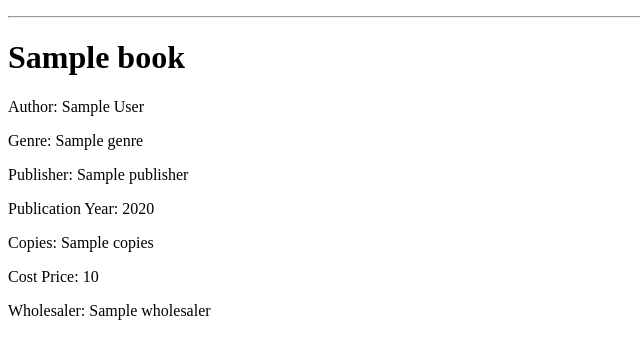
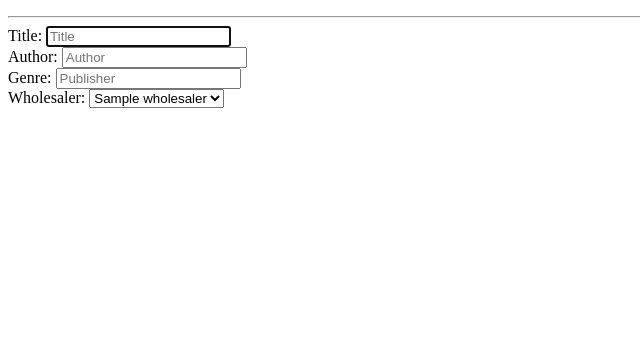
Before and after one commit to markmcgrory/python_project, a Flask app: page /books/new in a window 1280 px wide. Shown: the part 70-429 px from the top of the page, without its empty margins (0-640 px from the left). Run offline with Flask 3, Linux system fonts and the light colour scheme; a database or web service that is not in the repository returns one stand-in record (values such as "Sample title"); some libraries are stand-ins or nearby versions.

```diff
--- a/controllers/books_controller.py
+++ b/controllers/books_controller.py
@@ -10,6 +10,11 @@ books_blueprint = Blueprint("books", __name__)
 def books():
     books = book_repository.select_all()
     return render_template("books/index.html", books = books)
+
+@books_blueprint.route("/books/new", methods=['GET'])
+def new_book():
+    wholesalers = wholesaler_repository.select_all()
+    return render_template("books/new.html", wholesalers=wholesalers)
 
 @books_blueprint.route("/books/<id>", methods=['GET'])
 def show_book(id):
--- a/controllers/wholesalers_controller.py
+++ b/controllers/wholesalers_controller.py
@@ -15,7 +15,6 @@ def show_wholesaler(id):
     wholesaler = wholesaler_repository.select(id)
     return render_template('wholesalers/show.html', wholesaler=wholesaler)
 
-
 @wholesalers_blueprint.route("/wholesalers/<id>/delete", methods=['POST'])
 def delete_wholesaler(id):
     wholesaler_repository.delete(id)
--- a/repositories/book_repository.py
+++ b/repositories/book_repository.py
@@ -30,7 +30,6 @@ def select(id):
     sql = "SELECT * FROM books WHERE id = %s"
     values = [id]
     results = run_sql(sql, values)
-
     if results:
         result = results[0]
         wholesaler = wholesaler_repository.select(result['wholesaler_id'])
--- a/repositories/wholesaler_repository.py
+++ b/repositories/wholesaler_repository.py
@@ -20,7 +20,7 @@ def select_all():
     results = run_sql(sql)
 
     for row in results:
-        wholesaler = Wholesaler(row['name'], row['contact_person'], row['contact_phone'], row['contact_email'])
+        wholesaler = Wholesaler(row['name'], row['contact_person'], row['contact_phone'], row['contact_email'], row['id'])
         wholesalers.append(wholesaler)
     return wholesalers
 
@@ -33,7 +33,6 @@ def select(id):
         result = results[0]
         wholesaler = Wholesaler(result['name'], result['contact_person'], result['contact_phone'], result['contact_email'], result['id'])
     return wholesaler
-
 
 def delete(id):
     sql = "DELETE FROM wholesalers WHERE id = %s"
--- a/templates/books/index.html
+++ b/templates/books/index.html
@@ -10,6 +10,6 @@
 
 {% endfor %}
 
-<button type="submit">Add Book</button>
+<button type="submit" href="/books/new">Add Book</button></form>
 
 {% endblock %}
--- a/templates/books/new.html
+++ b/templates/books/new.html
@@ -0,0 +1,33 @@
+{% extends 'base.html' %}
+
+{% block content %}
+
+
+<form action="/books" method="post">
+
+    <div>
+      <label for="title">Title:</label>
+      <input type="text" id="title" name="title" placeholder="Title" required autofocus>
+    </div>
+
+    <div>
+      <label for="author">Author:</label>
+      <input type="text" id="author" name="author" placeholder="Author" required autofocus>
+    </div>
+
+    <div>
+      <label for="genre">Genre:</label>
+      <input type="text" id="publisher" name="publisher" placeholder="Publisher" required>
+    </div>
+
+
+    <div>
+      <label for="wholesaler">Wholesaler:</label>
+      <select id="wholesaler" name="wholesaler_id">
+        {% for wholesaler in wholesalers %}
+          <option value="{{ wholesaler.id }}">{{ wholesaler.name }}</option>
+        {% endfor %}
+      </select>
+    </div>
+
+{% endblock %}
--- a/templates/wholesalers/index.html
+++ b/templates/wholesalers/index.html
@@ -4,9 +4,8 @@
 
 {% for wholesaler in wholesalers %}
 
-<p>
-    <a style="text-decoration:none" href=wholesalers/{{wholesaler.id}}> {{wholesaler.name}}</a>
-    </p>
+<p><a style="text-decoration:none" href=wholesalers/{{wholesaler.id}}>
+    {{wholesaler.name}}</a></p>
 
 {% endfor %}
 
--- a/templates/wholesalers/new.html
+++ b/templates/wholesalers/new.html
@@ -0,0 +1,5 @@
+{% extends 'base.html' %}
+
+{% block content %}
+
+{% endblock %}
--- a/templates/wholesalers/show.html
+++ b/templates/wholesalers/show.html
@@ -2,6 +2,8 @@
 
 {% block content %}
 
-{{wholesaler.name}}
+<p>Contact Person: {{wholesaler.contact_person}}</p>
+<p>Contact phone: {{wholesaler.contact_phone}}</p>
+<p>Contact email: {{wholesaler.contact_email}}</p>
 
 {% endblock %}
```
Also changed, not shown: repositories/__init__.py (added).
